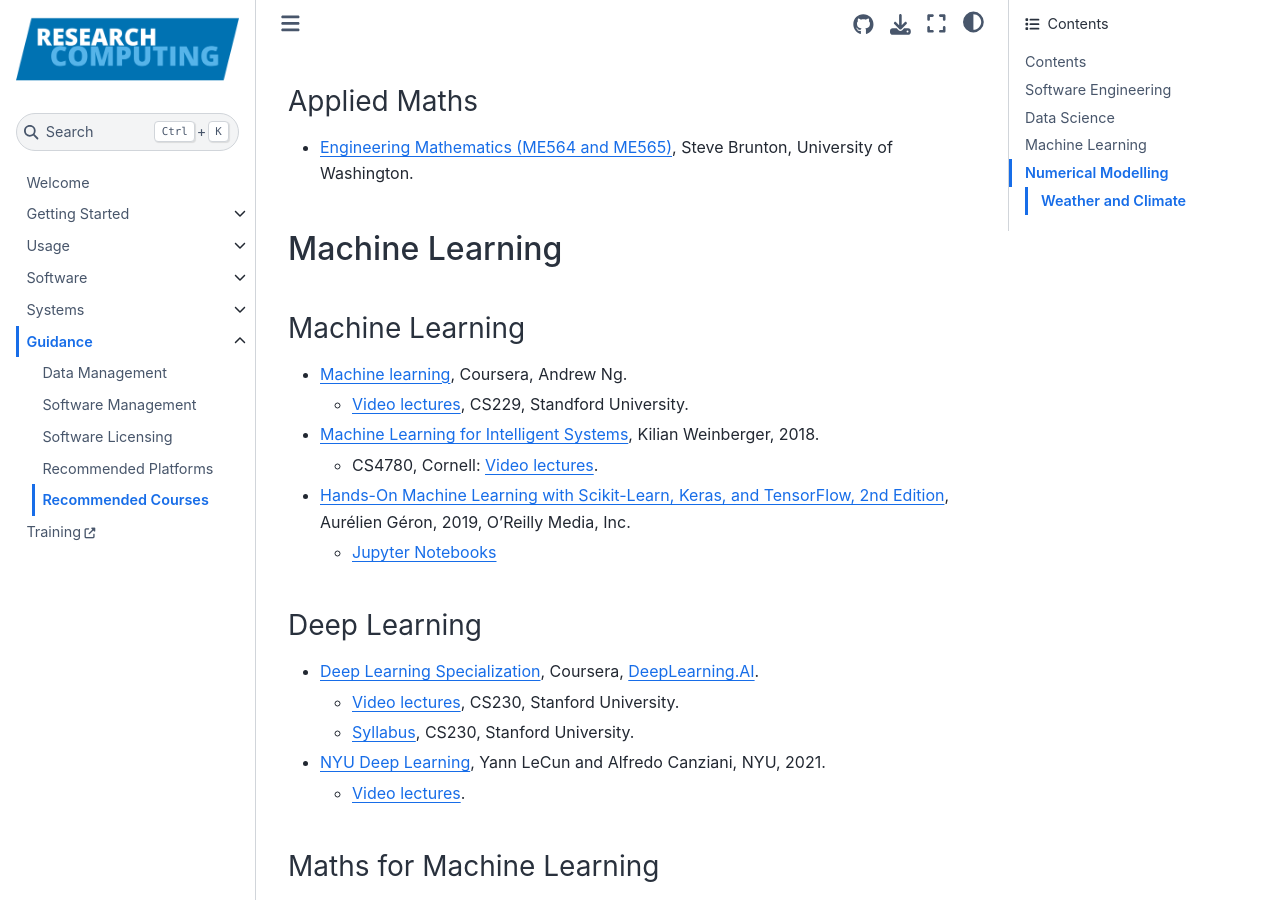
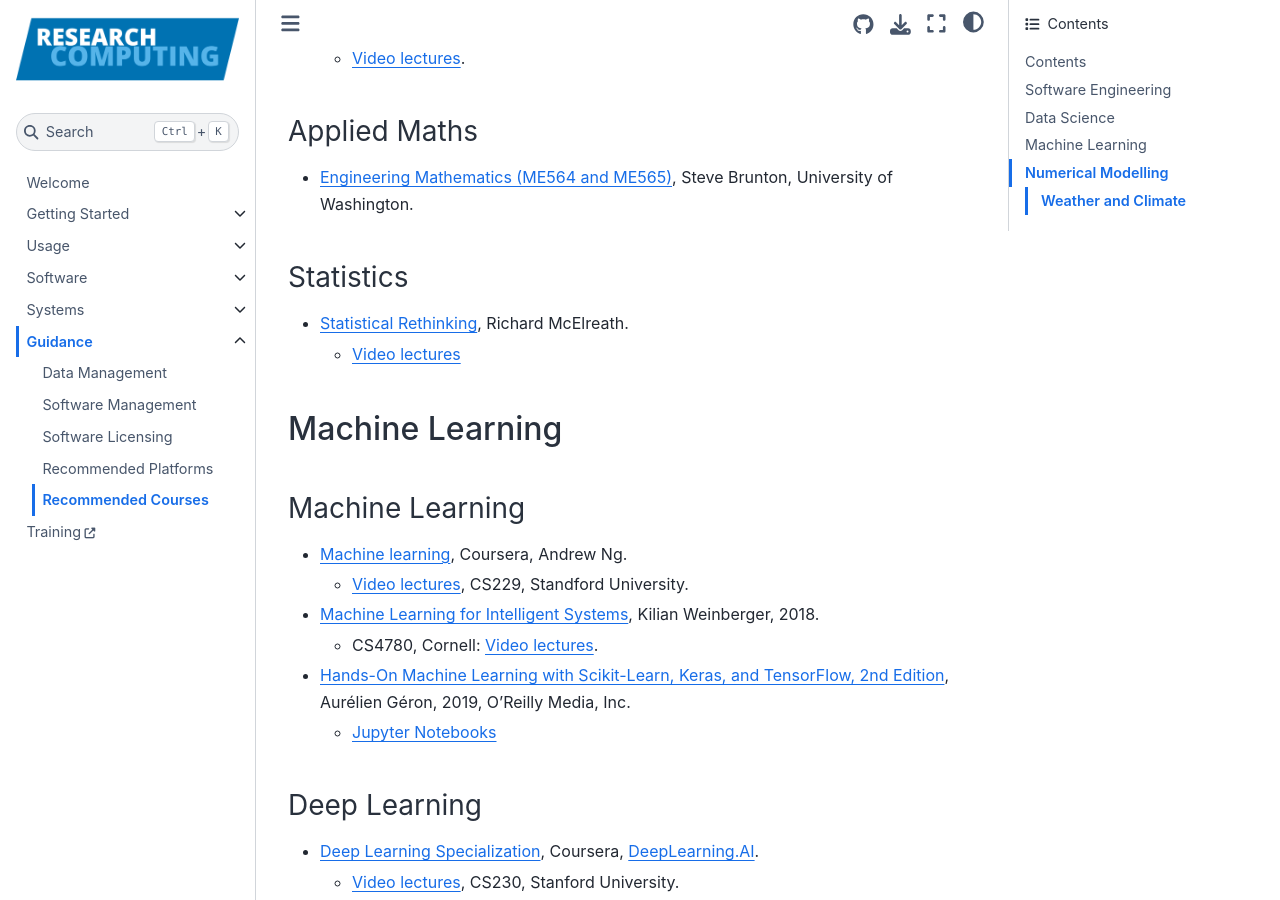
Before and after one commit to foqueiroz/arcdocs.github.io, a Jupyter Book: the page built from book/guidance/recommended_courses.md, in a window 1280 px wide and 900 px high, scrolled down 2646 px. Built offline with Jupyter Book 1.0.4 settings and Sphinx 7.4.7 and the Sphinx Book theme 1.1.4, drawn with Linux system fonts in a browser that asks for light colours; pages that are not in the unit, such as notebooks, are missing from menus.

Commit message:
adding stats course

```diff
--- a/book/guidance/recommended_courses.md
+++ b/book/guidance/recommended_courses.md
@@ -20,6 +20,7 @@
     - [Foundations](foundations)
     - [Causal Inference](causal_inference)
     - [Applied Maths](applied_maths)
+    - [Statistics](statistics)
 - [Machine Learning](machine_learning_section)
     - [Machine Learning](machine_learning_content)
     - [Deep Learning](deep_learning)
@@ -100,6 +101,12 @@
 
 - [Engineering Mathematics (ME564 and ME565)](https://www.youtube.com/playlist?list=PLMrJAkhIeNNR2W2sPWsYxfrxcASrUt_9j), Steve Brunton, University of Washington.
 
+(statistics)=
+### Statistics
+
+- [Statistical Rethinking](https://xcelab.net/rm/statistical-rethinking/), Richard McElreath.
+    - [Video lectures](https://www.youtube.com/playlist?list=PLDcUM9US4XdMROZ57-OIRtIK0aOynbgZN)
+
 (machine_learning_section)=
 ## Machine Learning
 
```
